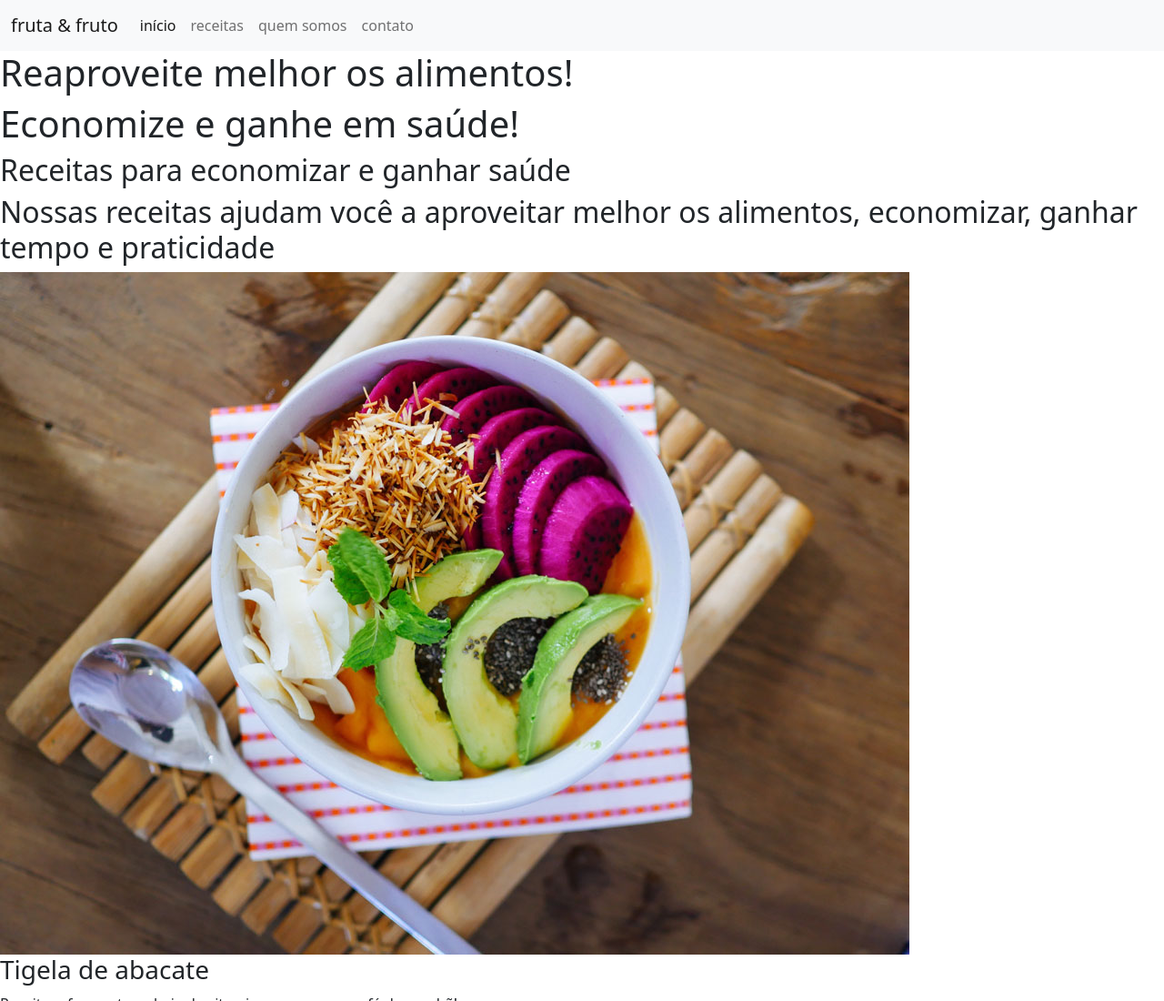
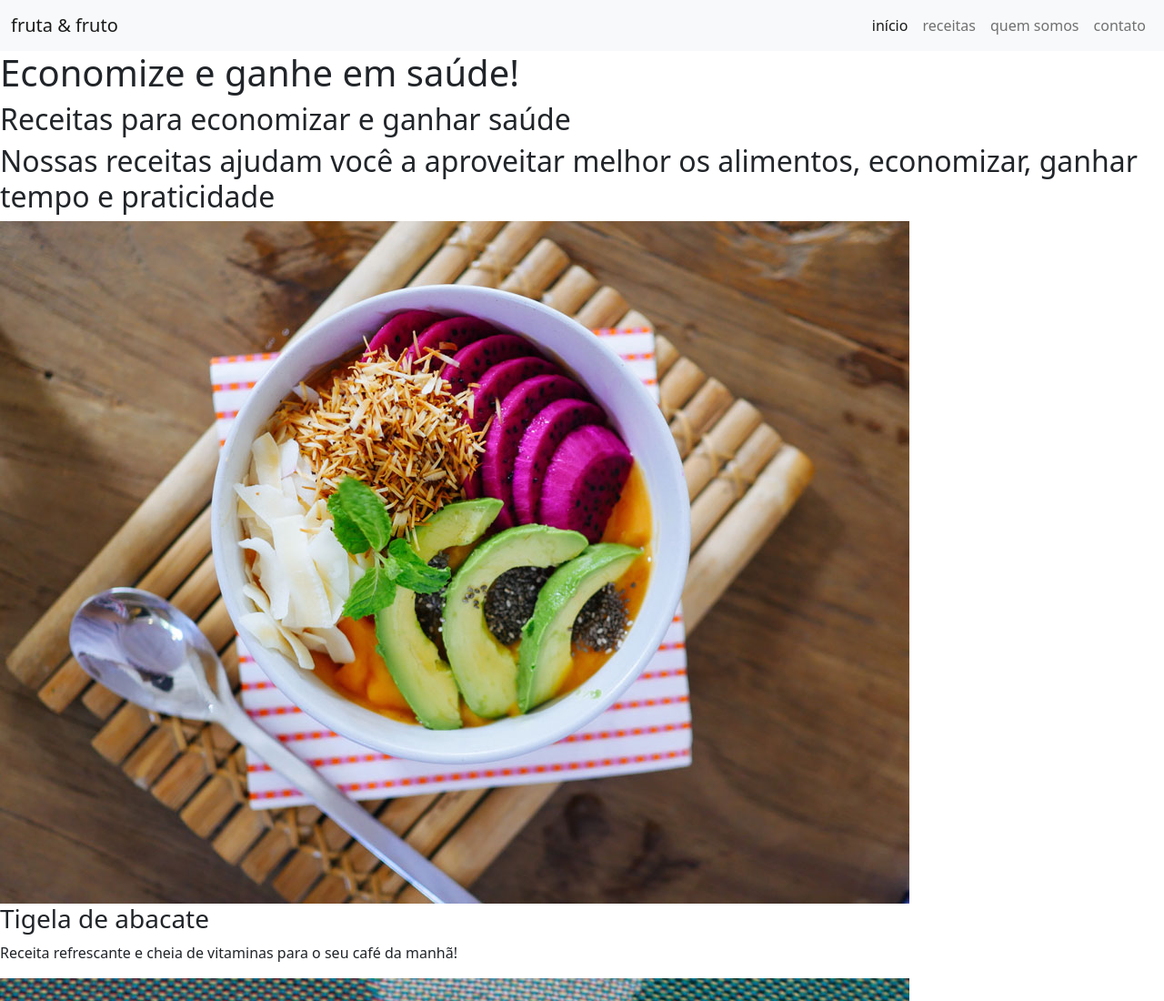
Before and after one commit to RenatoFrancisco/CursoBootstrap4, a plain HTML site: page index.html in a window 1280 px wide. Shown: the top 1100 px of the page at 91% size. Drawn offline with nearby package versions, Linux system fonts and the light colour scheme.

Commit message:
Utilizando o flexbox com booststrap

```diff
--- a/index.html
+++ b/index.html
@@ -10,13 +10,13 @@
 </head>
 
 <body>
-  <nav class="navbar navbar-expand-lg navbar-light bg-light">
+  <nav class="navbar navbar-expand-lg navbar-light bg-light fixed-top">
     <div class="container-fluid">
       <a class="navbar-brand" href="#">fruta & fruto</a>
       <button class="navbar-toggler" type="button" data-bs-toggle="collapse" data-bs-target="#navbarNavAltMarkup" aria-controls="navbarNavAltMarkup" aria-expanded="false" aria-label="Toggle navigation">
         <span class="navbar-toggler-icon"></span>
       </button>
-      <div class="collapse navbar-collapse" id="navbarNavAltMarkup">
+      <div class="collapse navbar-collapse justify-content-end" id="navbarNavAltMarkup">
         <div class="navbar-nav">
           <a class="nav-link active" aria-current="page" href="#">início</a>
           <a class="nav-link" href="#">receitas</a>
```
